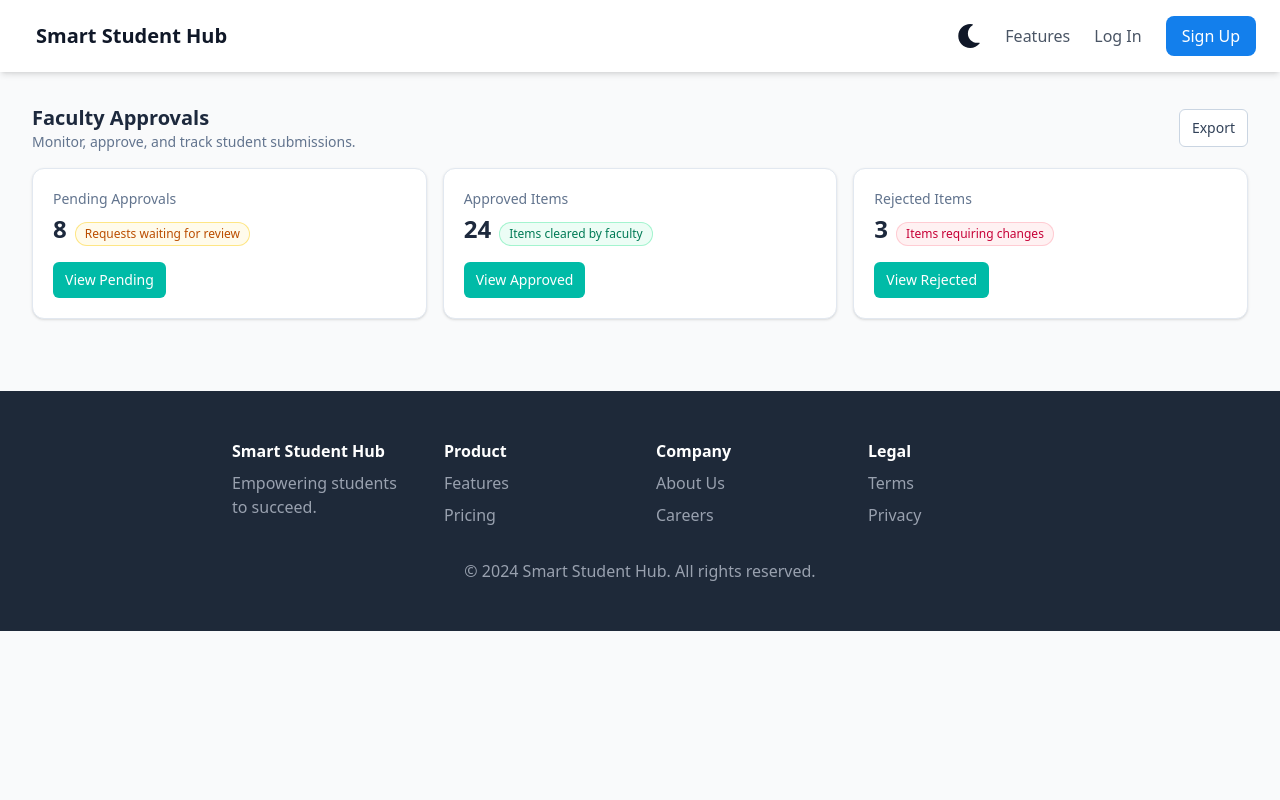
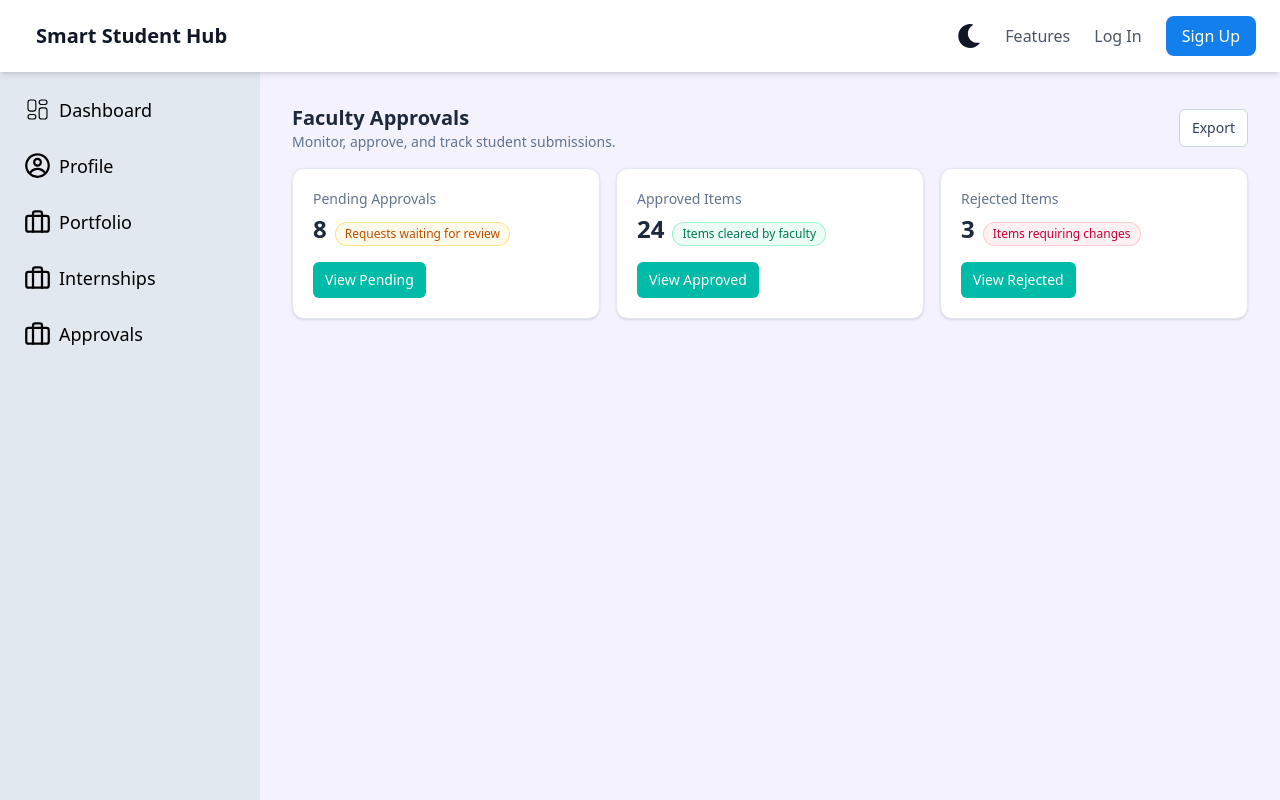
Before and after one commit to Sanjhanaa-Anantharaman/landing_page_temp, a React (Vite) app in the folder web/: page /approvals in a window 1280 px wide. Shown: the top 800 px of the page. Built offline with nearby package versions, Linux system fonts and the light colour scheme.

Commit message:
added sidebar menu

```diff
--- a/web/src/components/layout_files/SideBar.jsx
+++ b/web/src/components/layout_files/SideBar.jsx
@@ -21,9 +21,23 @@ const SideBar = () => {
           className="text-lg mb-3 flex gap-2 hover:bg-slate-300 rounded-lg p-2 w-full"
           to={"/portfolio"}
         >
-            <FiBriefcase size={27} />
-            Portfolio
-          </Link>
+          <FiBriefcase size={27} />
+          Portfolio
+        </Link>
+        <Link
+          className="text-lg mb-3 flex gap-2 hover:bg-slate-300 rounded-lg p-2"
+          to={"/internships"}
+        >
+          <FiBriefcase size={27} />
+          Internships
+        </Link>
+        <Link
+          className="text-lg mb-3 flex gap-2 hover:bg-slate-300 rounded-lg p-2"
+          to={"/approvals"}
+        >
+          <FiBriefcase size={27} />
+          Approvals
+        </Link>
       </div>
     </motion.div>
   );
--- a/web/src/components/layout_files/SideBar_sm.jsx
+++ b/web/src/components/layout_files/SideBar_sm.jsx
@@ -76,6 +76,20 @@ const SideBar_sm = () => {
                     <FiBriefcase size={27} />
                     Portfolio
                   </Link>
+                  <Link
+                    className="text-lg mb-3 flex gap-2 hover:bg-slate-300 rounded-lg p-2"
+                    to={"/internships"}
+                  >
+                    <FiBriefcase size={27} />
+                    Internships
+                  </Link>
+                  <Link
+                    className="text-lg mb-3 flex gap-2 hover:bg-slate-300 rounded-lg p-2"
+                    to={"/approvals"}
+                  >
+                    <FiBriefcase size={27} />
+                    Approvals
+                  </Link>
                 </div>
               </motion.div>
             )}
--- a/web/src/components/pages/Approval.jsx
+++ b/web/src/components/pages/Approval.jsx
@@ -1,4 +1,5 @@
 import React from "react";
+import SideBar from "../layout_files/SideBar";
 
 const colorMap = {
   amber: "bg-amber-50 text-amber-700 ring-amber-200",
@@ -43,7 +44,11 @@ export default function Approval() {
   ];
 
   return (
-    <section className="mb-6 sm:mb-10 mt-18 p-8">
+    <section className="bg-[#f4f2ff] flex mt-18 font-sans relative">
+      <div className="h-screen z-2 hidden md:flex md:fixed top-18 ">
+        <SideBar />
+      </div>
+      <div className="min-h-screen md:ml-65 flex flex-col p-8 w-full">
         <div className="mb-3 sm:mb-4 flex items-center justify-between gap-3">
           <div>
             <h2 className="text-slate-800 font-semibold text-lg sm:text-xl">
@@ -83,6 +88,7 @@ export default function Approval() {
             </div>
           ))}
         </div>
+      </div>
     </section>
   );
 }
--- a/web/src/components/pages/Internship.jsx
+++ b/web/src/components/pages/Internship.jsx
@@ -1,4 +1,5 @@
 import React from "react";
+import SideBar from "../layout_files/SideBar";
 
 function InternshipCard({ company, role, period, status }) {
   return (
@@ -78,7 +79,11 @@ export default function InternshipSection() {
   ];
 
   return (
-    <section className="mb-12 mt-18 p-6">
+    <section className="bg-[#f4f2ff] flex mt-18 font-sans relative">
+      <div className="h-screen z-2 hidden md:flex md:fixed top-18 ">
+        <SideBar />
+      </div>
+      <div className="min-h-screen md:ml-65 flex flex-col p-8 w-full">
         <div className="mb-3 sm:mb-4 flex items-center justify-between gap-3">
           <div>
             <h2 className="text-slate-800 font-semibold text-lg sm:text-xl">
@@ -98,6 +103,7 @@ export default function InternshipSection() {
             <InternshipCard key={`${it.company}-${it.period}`} {...it} />
           ))}
         </div>
+      </div>
     </section>
   );
 }
```
Lines whose indentation alone changed are shown as unchanged.
